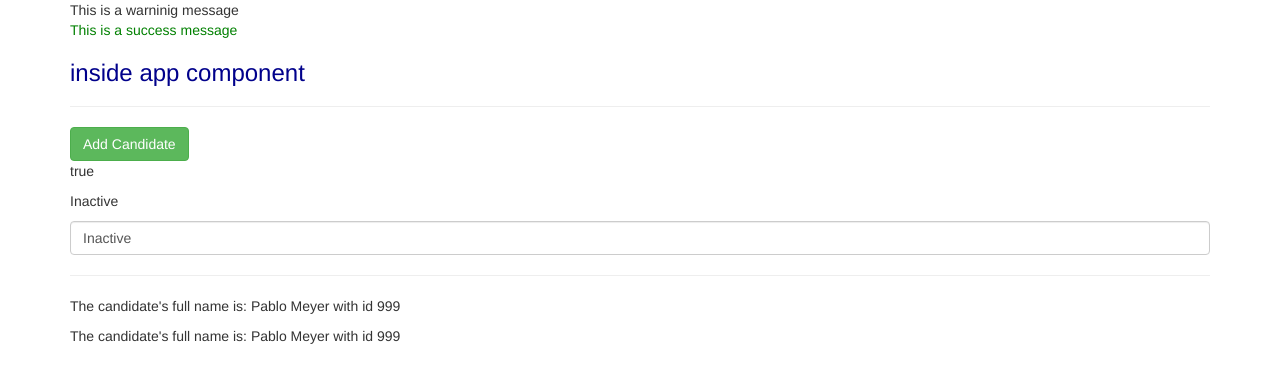
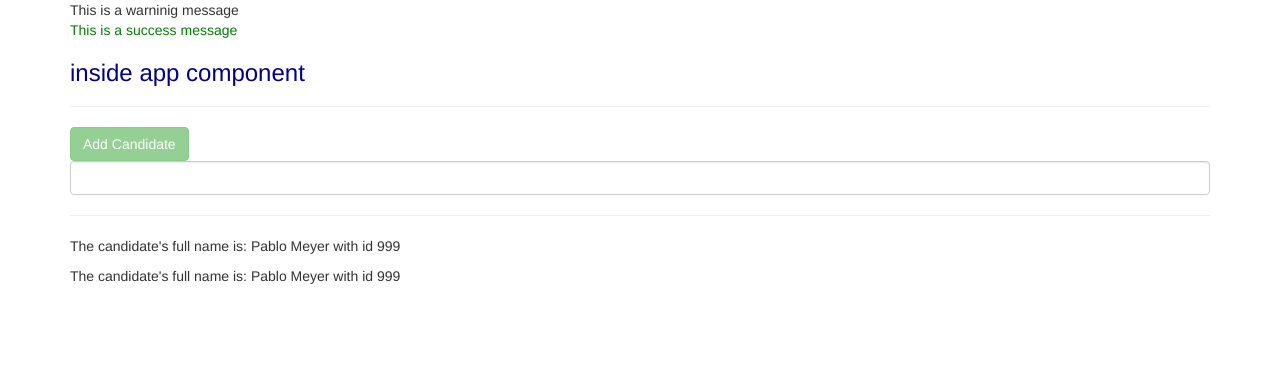
Before and after one commit to pablo-meyer/my-first-app, an Angular app: page / in a window 1280 px wide. Shown: the top 382 px of the page. Built offline with nearby package versions, Linux system fonts and the light colour scheme.

Commit message:
Learninig ngif

```diff
--- a/src/app/candidates/candidates.component.html
+++ b/src/app/candidates/candidates.component.html
@@ -1,7 +1,8 @@
-<button class="btn btn-success" [disabled]="!allowNewCandidate" (click)="onCreateCandidate()">Add Candidate</button>
-<p [innerText]="allowNewCandidate"></p>
-<p>{{candidateStatus}}</p>
-<input type="text" class="form-control" [(ngModel)]="candidateStatus">
+<button class="btn btn-success" [disabled]="candidateName == ''" (click)="onCreateCandidate()">Add Candidate</button>
+<!-- <p [innerText]="allowNewCandidate"></p> -->
+<!-- <p>{{candidateStatus}}</p> -->
+<p *ngIf="candidateCreated">Candidat is created, candidate name is {{candidateName}}</p>
+<input type="text" class="form-control" [(ngModel)]="candidateName">
 <hr />
 <app-candidate></app-candidate>
 <app-candidate></app-candidate>
--- a/src/app/candidates/candidates.component.ts
+++ b/src/app/candidates/candidates.component.ts
@@ -8,6 +8,8 @@ import { Component, OnInit } from '@angular/core';
 export class CandidatesComponent implements OnInit {
   allowNewCandidate= false;
   candidateStatus= 'Inactive';
+  candidateName = '';
+  candidateCreated = false;
   constructor() {
     setTimeout(()  => {
       this.allowNewCandidate = true;
@@ -18,6 +20,7 @@ export class CandidatesComponent implements OnInit {
   }
 
   onCreateCandidate() {
-    this.candidateStatus = 'Done';
+    this.candidateCreated = true;
+    this.candidateStatus = `Candidat is created, candidate name is ${this.candidateName}`;
   }
 }
```
